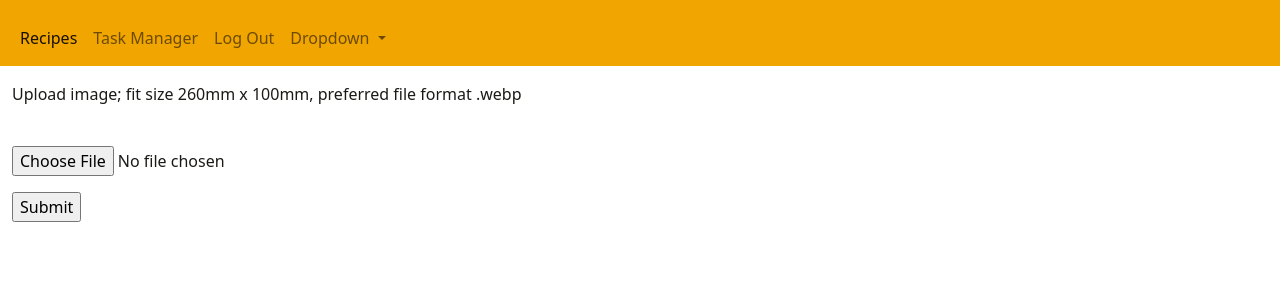
After one commit to 0710160/task-manager, a Flask app: page /recipe_image/1 in a window 1280 px wide. The commit adds this page. Shown: the top 300 px of the page. Run offline with Flask 2, Linux system fonts and the light colour scheme; a user stored in the database is signed in; data comes from the database, SQL or seed files in the repository; both versions use the stored data as it was after the commit; some libraries are stand-ins or nearby versions; some web fonts are replaced.

Commit message:
Add support for image uploads, colour theme

```diff
--- a/main.py
+++ b/main.py
@@ -6,6 +6,7 @@ from sqlalchemy.orm import relationship
 from time import time
 from datetime import datetime
 from werkzeug.security import generate_password_hash, check_password_hash
+from werkzeug.utils import secure_filename
 from flask_login import UserMixin, login_user, LoginManager, login_required, current_user, logout_user
 from flask_ckeditor import CKEditor, CKEditorField, upload_success, upload_fail
 import os
@@ -17,11 +18,15 @@ ckeditor = CKEditor(app)
 basedir = os.path.abspath(os.path.dirname(__file__))
 app.config['CKEDITOR_SERVE_LOCAL'] = True
 app.config['CKEDITOR_FILE_UPLOADER'] = 'upload'
-## TODO: work out upload path for Heroku
 ## TODO: create PDF to text uploader
-## TODO: submit task edit redirects to home; needs to go to tasks
 app.config['UPLOADED_PATH'] = os.path.join(basedir, 'uploads')
 app.config['CKEDITOR_HEIGHT'] = 250
+
+## Define folder for image uploads
+app.config['UPLOAD_FOLDER'] = 'static/uploads/'
+## TODO: work out upload path for Heroku
+#UPLOAD_FOLDER = '/home/0710160/ggi/static/uploads/'
+ALLOWED_EXTENSIONS = set(['webp', 'png', 'jpg', 'jpeg', 'gif'])
 
 ## Connect to DB
 app.config['SQLALCHEMY_DATABASE_URI'] = os.environ.get("DATABASE_URL", 'sqlite:///personal.db')
@@ -90,6 +95,9 @@ class Recipes(db.Model):
 
 db.create_all()
 
+def allowed_file(filename):
+    return '.' in filename and \
+           filename.rsplit('.', 1)[1].lower() in ALLOWED_EXTENSIONS
 
 @app.route("/")
 def home():
@@ -130,10 +138,33 @@ def add_recipe():
             new_recipe = Recipes(title=new_recipe_name,
                                  recipe_body=ckeditor_data,
                                  data_keywords=json.dumps(ingredients))
-            print(ingredients)
-            print(type(ingredients))
             db.session.add(new_recipe)
             db.session.commit()
+            return redirect(f"/recipe_image/{new_recipe.id}")
+
+
+@app.route("/recipe_image/<recipe_id>", methods=["GET", "POST"])
+@login_required
+def recipe_image(recipe_id):
+    this_recipe = Recipes.query.get(recipe_id)
+    if request.method == 'GET':
+        return render_template('recipe_image.html', recipe=this_recipe)
+    if request.method == 'POST':
+        # check if the post request has the file part
+        if 'file' not in request.files:
+            flash('No file part')
+            return redirect(request.url)
+        file = request.files['file']
+        # if user does not select a file, browser submits empty part without filename
+        if file.filename == '':
+            flash('No file selected for uploading')
+            return redirect(request.url)
+        if file and allowed_file(file.filename):
+            filename = f'recipe{this_recipe.id}'
+            this_recipe.image_url = filename
+            db.session.commit()
+            #print('upload_image filename: ' + os.path.join(app.config['UPLOAD_FOLDER'], filename))
+            file.save(os.path.join(app.config['UPLOAD_FOLDER'], filename))
             return redirect(url_for('recipes'))
 
 
@@ -190,7 +221,7 @@ def add():
         db.session.add(new_task)
         db.session.commit()
         tasks = current_user.tasks.all()
-        return redirect(url_for('home', tasks=tasks, current_user=current_user))
+        return redirect(url_for('taskman', tasks=tasks, current_user=current_user))
 
 
 @app.route("/edit_task/<task_id>", methods=["GET", "POST"])
@@ -218,7 +249,7 @@ def edit(task_id):
             edit_task.info = form.info.data
     db.session.commit()
     tasks = current_user.tasks.all()
-    return redirect(url_for('home', tasks=tasks, current_user=current_user))
+    return redirect(url_for('taskman', tasks=tasks, current_user=current_user))
 
 
 @app.route("/complete_task/<task_id>")
--- a/static/styles.css
+++ b/static/styles.css
@@ -1,21 +1,51 @@
+:root {
+  --theme-bg: #E6D5B8;
+  --theme-text: #1B1A17;
+  --theme-accent: #F0A500;
+  --theme-other: #E45826;
+}
+
 h1, h2 {
   font-family: 'Lato', sans-serif;
+  color: var(--theme-text);
+}
+
+p, li, a, .nav-link {
+  color: var(--theme-text);
 }
 
 .flashes {
-  color: red;
+  color: var(--theme-accent);
 }
 
 /*---------------------------------------- NAVBAR ---------------------------------------*/
+.navbar {
+  background-color: var(--theme-accent);
+}
+
+/*---------------------------------------- GENERAL ---------------------------------------*/
+.container-page {
+  position: absolute;
+  width: 100%;
+  min-height: 100%;
+  z-index: -1;
+  background-color: var(--theme-bg);
+}
 
 .container-flex {
   margin: 3vh;
   max-width: 600px;
 }
 
+.btn {
+  background-color: var(--theme-other);
+  color: var(--theme-text);
+}
+
 /*----------------------------------------- RECIPES ----------------------------------------*/
 #myUL a {
   margin-left: 10px;
+  font-size: 1.2em;
 }
 
 input#title {
@@ -24,8 +54,13 @@ input#title {
 
 .edit-del {
   text-decoration: none;
-  color: var(--bs-gray-600);
+  color: var(--theme-other);
   margin-left: 5px;
+}
+
+.recipe_img {
+  max-width: 300px;
+  max-height: 100px;
 }
 
 /*---------------------------------------- TASK TABLE ---------------------------------------*/
@@ -35,7 +70,7 @@ input#title {
 
 th {
   font-size: 1.1em;
-  color: #334257;
+  color: var(--theme-accent);
   }
 
 .btn {
--- a/templates/base.html
+++ b/templates/base.html
@@ -24,7 +24,7 @@
 
 <body>
   <!-- Navbar -->
-  <nav class="navbar navbar-expand-lg navbar-dark bg-dark">
+  <nav class="navbar navbar-expand-lg navbar-light">
     <div class="container-fluid">
       <button class="navbar-toggler" type="button" data-bs-toggle="collapse" data-bs-target="#navbar" aria-controls="navbarSupportedContent" aria-expanded="false" aria-label="Toggle navigation">
         <span class="navbar-toggler-icon"></span>
--- /dev/null
+++ b/templates/recipe_image.html
@@ -0,0 +1,35 @@
+{% extends "base.html" %}
+{% block nav_recipes %}active{% endblock nav_recipes %}
+{% block title %}Add Image Recipe{% endblock title %}
+{% block content %}
+
+<div class="container-fluid">
+<!-- Heading Image -->
+<p>
+	{% with messages = get_flashed_messages() %}
+	  {% if messages %}
+		<ul>
+		{% for message in messages %}
+		  <li>{{ message }}</li>
+		{% endfor %}
+		</ul>
+	  {% endif %}
+	{% endwith %}
+</p>
+
+<p>Upload image; fit size 260mm x 100mm, preferred file format .webp</p>
+<br>
+
+<form method="post" action="/recipe_image/{{ recipe.id }}" enctype="multipart/form-data">
+    <dl>
+		<p>
+			<input type="file" name="file" autocomplete="off" required>
+		</p>
+    </dl>
+    <p>
+		<input type="submit" value="Submit">
+	</p>
+</form>
+</div>
+
+{% endblock %}
```
Also changed, not shown: templates/recipe.html (+5 -4 lines), templates/recipes.html (+4 -3 lines), personal.db, static/restaurant.png (added), 1 other file.
